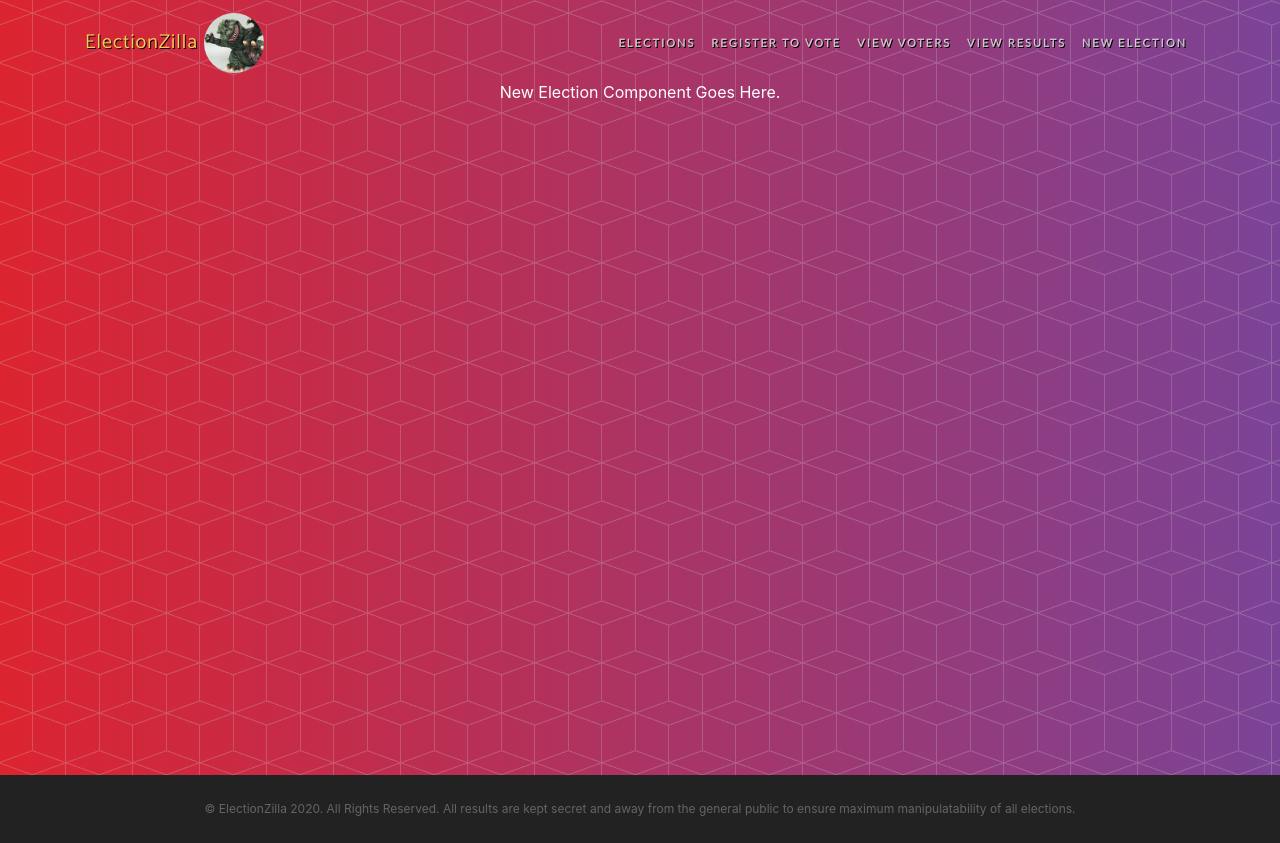
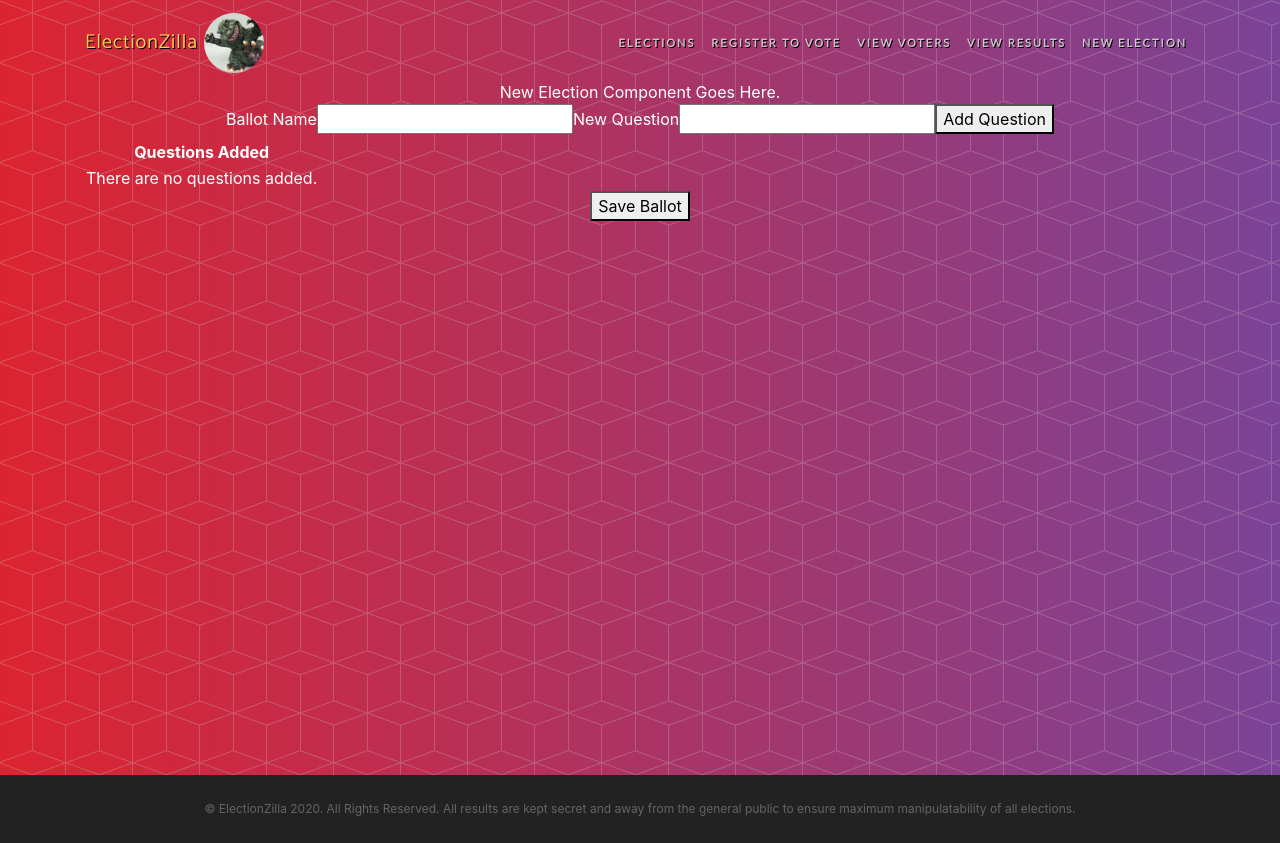
Before and after one commit to JustinHermida/election-zilla, a React (Create React App) app: page /new-election in a window 1280 px wide. Built offline with nearby package versions, Linux system fonts and the light colour scheme; data requests are answered from the project's data file; a web font is replaced by a local one.

Commit message:
initial election container, with new elections componenent

```diff
--- a/src/App.js
+++ b/src/App.js
@@ -8,6 +8,7 @@ import { electionStore } from './stores/electionStore'
 
 import { Layout } from './components/Layout'
 import { Home } from './components/Home'
+import { NewElectionsPage } from "./components/NewElectionsPage";
 
 function App() {
   return (
@@ -32,6 +33,7 @@ function App() {
               </Route>
               <Route path="/new-election">
                 <div>New Election Component Goes Here.</div>
+                  <NewElectionsPage />
               </Route>
             </Switch>
         </Provider>
--- /dev/null
+++ b/src/actions/electionActions.js
@@ -0,0 +1,46 @@
+export const REFRESH_ELECTIONS_REQUEST_ACTION = 'REFRESH_ELECTIONS_REQUEST';
+export const REFRESH_ELECTIONS_DONE_ACTION = 'REFRESH_ELECTIONS_DONE';
+
+export const SAVE_BALLOT_REQUEST_ACTION = 'SAVE_BALLOT_REQUEST';
+
+
+export const createRefreshElectionsRequestAction = () => ({
+    type: REFRESH_ELECTIONS_REQUEST_ACTION,
+});
+
+export const createRefreshElectionsDoneAction = () => ({
+    type: REFRESH_ELECTIONS_DONE_ACTION,
+});
+
+export const refreshElections = () => {
+
+    return dispatch => {
+        dispatch(createRefreshElectionsRequestAction());
+
+        return fetch('http://localhost:3060/elections')
+            .then(res => res.json())
+            .then(elections => dispatch(createRefreshElectionsDoneAction(elections)))
+            .catch(error => {
+                console.log(error);
+            })
+
+    }
+};
+
+export const createSaveBallotRequestAction = ballot => ({
+    type: SAVE_BALLOT_REQUEST_ACTION, ballot
+});
+
+
+export const saveBallot = ballot => {
+    return dispatch =>  {
+        dispatch(createSaveBallotRequestAction(ballot));
+
+        return fetch('http://localhost:3060/elections', {
+            method: 'POST',
+            headers: { 'Content-Type': 'application/json' },
+            body: JSON.stringify(ballot),
+        })
+            .then(() => refreshElections());
+    }
+};
--- /dev/null
+++ b/src/components/NewElectionsForm.js
@@ -0,0 +1,61 @@
+import React, {useState} from "react";
+import {NewQuestionsTable} from "./NewQuestionsTable";
+
+export const NewElectionsForm = () => {
+
+    const [ ballot, setNewElection ] = useState({
+        name: '',
+        question: '',
+        questions: [],
+    });
+
+    const change = (e) => {
+        setNewElection({
+            ...ballot,
+            [e.target.name]: e.target.value,
+        });
+    };
+
+    const submitElection = () => {
+        const newQuestionsList = ballot.questions.concat();
+        newQuestionsList.push(ballot.question);
+
+        setNewElection({
+            name: ballot.name,
+            question: '',
+            questions: newQuestionsList,
+        });
+    };
+
+    const saveElection = () => {
+        const ballotQuestions = ballot.questions.map((question, index) => ({
+            id: index + 1,
+            question: question,
+            count: 0,
+            voterIds: [],
+        }));
+
+        const elections = {
+            name: ballot.name,
+            questions: ballotQuestions,
+        };
+
+
+        console.log(elections);
+        // dispatchProps.onSaveBallot(elections);
+    };
+
+    return (
+        <>
+            <form>
+                <label htmlFor="new-ballot-input">Ballot Name</label>
+                <input type="text" id="new-ballot-input" name="name" value={ballot.name} onChange={change} />
+                <label htmlFor="new-question-input">New Question</label>
+                <input type="text" id="new-question-input" name="question" value={ballot.question} onChange={change} />
+                <button type="button" onClick={submitElection}>Add Question</button>
+            </form>
+            <NewQuestionsTable questions={ballot.questions} />
+            <button type="button" onClick={saveElection}>Save Ballot</button>
+        </>
+    );
+};
--- /dev/null
+++ b/src/components/NewElectionsPage.js
@@ -0,0 +1,7 @@
+import React from "react";
+import { ElectionsContainer } from "../containers/ElectionsContainer";
+
+export const NewElectionsPage = () => {
+
+    return <ElectionsContainer display="new" />
+};
--- /dev/null
+++ b/src/components/NewQuestionsTable.js
@@ -0,0 +1,31 @@
+import React from "react";
+
+import PropTypes from 'prop-types';
+
+export const NewQuestionsTable = ({ questions }) => {
+
+
+    return (
+        <table>
+            <thead>
+            <tr>
+                <th>Questions Added</th>
+            </tr>
+            </thead>
+            <tbody>
+            {
+                !questions.length ? <tr><td>There are no questions added.</td></tr> :
+                    questions.map((question, index)=> <tr key={index}><td>{question}</td></tr>)
+            }
+            </tbody>
+        </table>
+    )
+};
+
+NewQuestionsTable.defaultProps = {
+    questions: []
+};
+
+NewQuestionsTable.propTypes = {
+    questions: PropTypes.arrayOf(PropTypes.string)
+};
--- /dev/null
+++ b/src/components/ViewElections.js
@@ -0,0 +1,6 @@
+import React from "react";
+
+export const ViewElections = () => {
+
+    return <div>This is a view Elections</div>;
+};
--- /dev/null
+++ b/src/containers/ElectionsContainer.js
@@ -0,0 +1,32 @@
+import React, {useEffect, useMemo} from "react";
+import {useDispatch, useSelector} from "react-redux";
+import {bindActionCreators} from "redux";
+import {refreshElections, saveBallot} from "../actions/electionActions";
+import {ViewElections} from "../components/ViewElections";
+import {NewElectionsForm} from "../components/NewElectionsForm";
+
+export const ElectionsContainer = ({ display }) => {
+
+    const stateProps = useSelector(state => state);
+    const dispatch = useDispatch();
+
+    const dispatchProps = useMemo(() => bindActionCreators({
+        onSaveBallot: saveBallot,
+        onRefreshElections: refreshElections,
+    }, dispatch), [ dispatch ]);
+
+    useEffect(() => {
+        dispatchProps.onRefreshElections();
+    }, [ dispatchProps ]);
+
+    const displayElection = () => {
+        if(display === "new") {
+            return <NewElectionsForm />;
+        }
+
+        return <ViewElections />;
+    };
+
+    return displayElection();
+
+};
```
